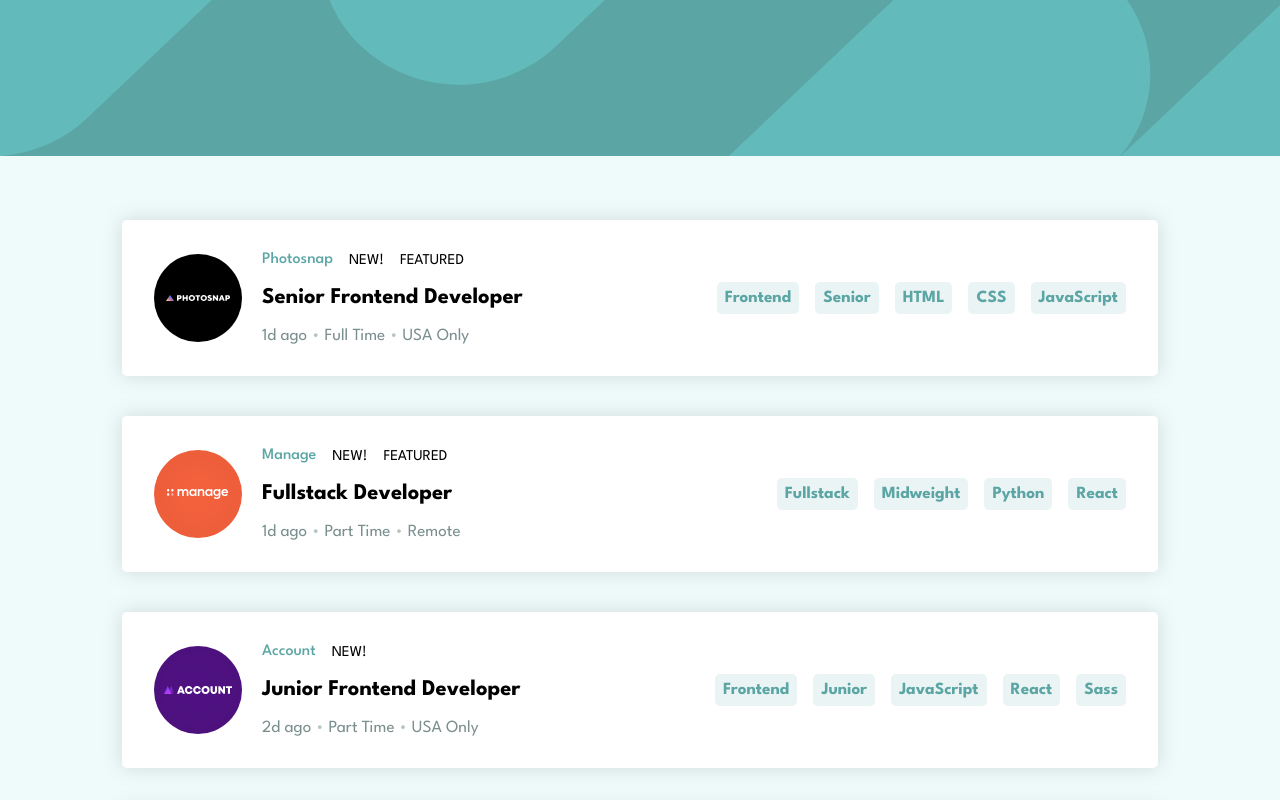
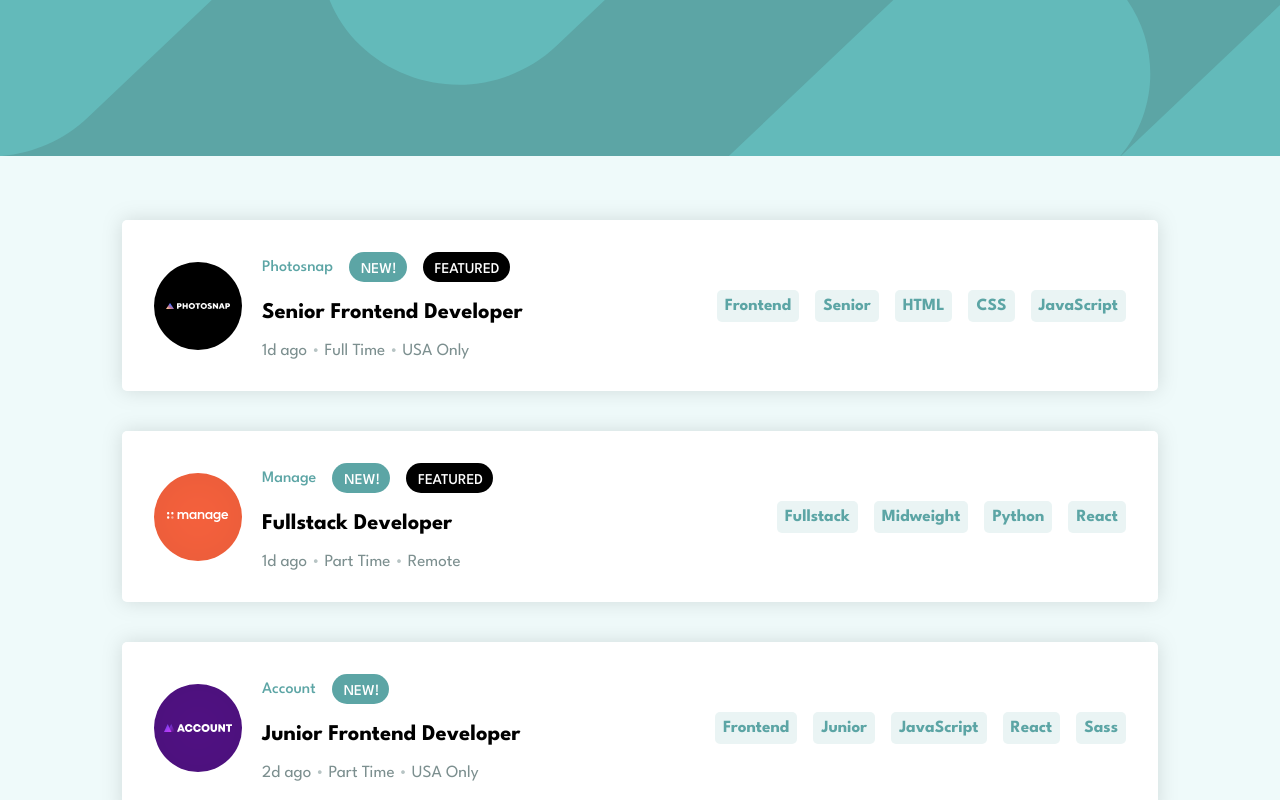
Before and after one commit to RyanNolan1/react-job-listing, a React (Create React App) app: page / in a window 1280 px wide. Shown: the top 800 px of the page. Built offline with nearby package versions, Linux system fonts and the light colour scheme.

Commit message:
this will add styling to the new and featured sections

```diff
--- a/src/App.css
+++ b/src/App.css
@@ -49,8 +49,8 @@ body {
 }
 
 .job-name-container {
-  display:flex;
-  gap:1rem;
+  display: flex;
+  gap: 1rem;
   align-items: center;
 }
 
@@ -161,7 +161,23 @@ header {
   width: 100%;
 }
 
-@media (min-width:990px) {
+.new {
+  color: white;
+  background: #5ca5a5;
+  border-radius: 100px;
+  padding: 10px 10px 6px 12px;
+  font-weight:500;
+}
+
+.featured {
+  color: white;
+  background: black;
+  border-radius: 100px;
+  padding: 10px 10px 6px 12px;
+  font-weight:500;
+}
+
+@media (min-width: 990px) {
   header {
     background-image: url("/public/images/bg-header-desktop.svg");
   }
--- a/src/App.js
+++ b/src/App.js
@@ -65,18 +65,28 @@ function JobDetailsList({ jobDetails, onDeleteFilter }) {
     <>
       <header></header>
       <div className="job-details-container">
-      <div className={jobDetails.length === 0 ? "hidden" : "job-details-buttons-container" }>
+        <div
+          className={
+            jobDetails.length === 0 ? "hidden" : "job-details-buttons-container"
+          }
+        >
           {jobDetails.map((jobDetail) => {
             return (
               <div className="job-details-button-container" key={jobDetail.id}>
-              <p className="job-details-button-text">{Object.values(jobDetail)[1]}</p>
+                <p className="job-details-button-text">
+                  {Object.values(jobDetail)[1]}
+                </p>
                 <button
                   className="job-details-button"
                   onClick={() => {
                     onDeleteFilter(jobDetail.id);
                   }}
                 >
-                <svg xmlns="http://www.w3.org/2000/svg" width="14" height="14">
+                  <svg
+                    xmlns="http://www.w3.org/2000/svg"
+                    width="14"
+                    height="14"
+                  >
                     <path
                       fill="#FFF"
                       fillRule="evenodd"
@@ -103,8 +113,12 @@ function JobList({ onHandlejobDetails, onhandleFilter, filteredJobs }) {
             <div className="job-name-info-container">
               <div className="job-name-container">
                 <p className="company-name">{job.company}</p>
-            <p>{job.new ? "NEW!" : ""}</p>
-            <p>{job.featured ? "FEATURED" : ""}</p>
+                <p className={job.new ? "new" : ""}>
+                  {job.new ? "NEW!" : ""}
+                </p>
+                <p className={job.featured ? "featured" : ""}>
+                  {job.featured ? "FEATURED" : ""}
+                </p>
               </div>
               <h2>{job.position}</h2>
               <p className="job-info-container">
```
Lines whose indentation alone changed are shown as unchanged.
